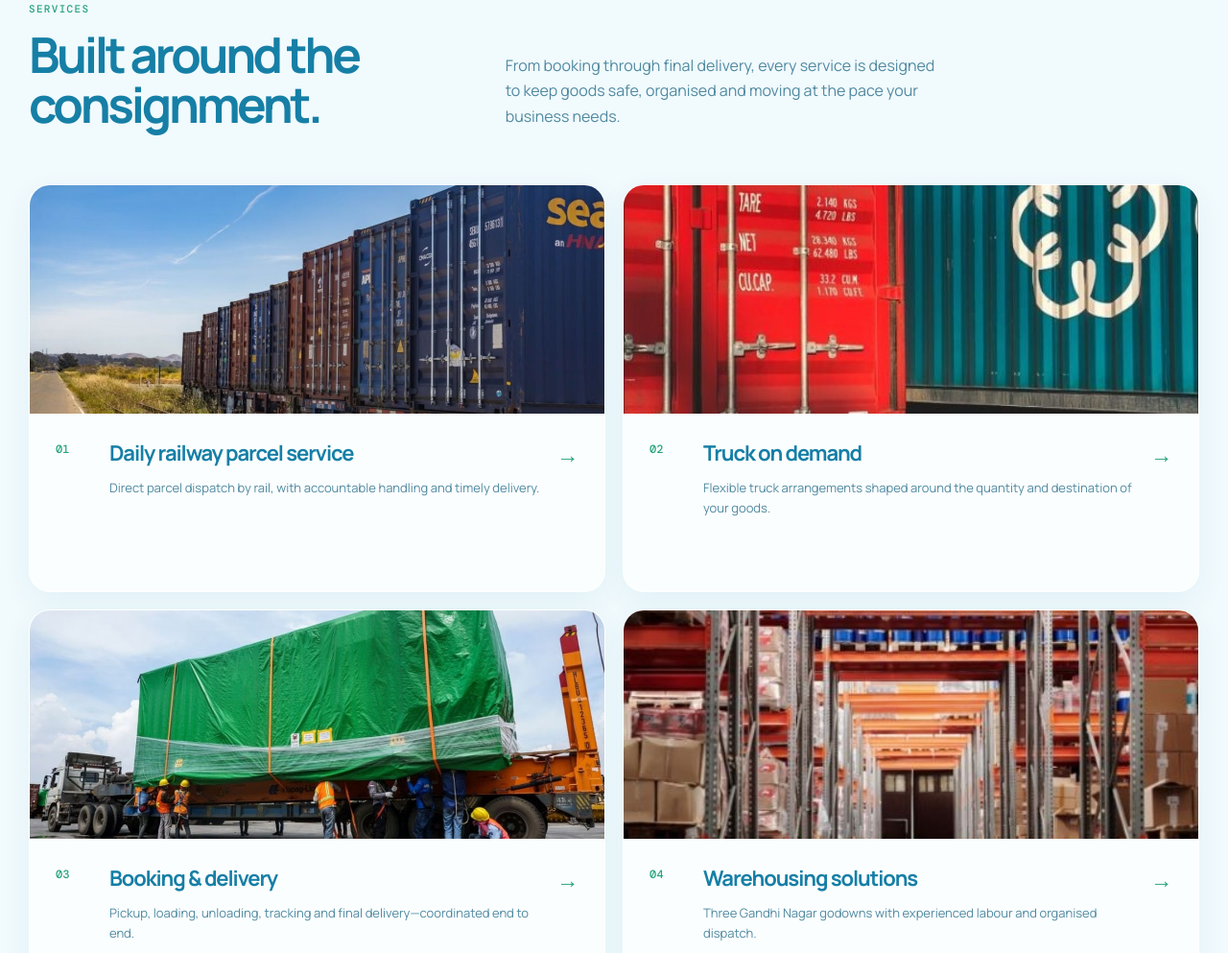
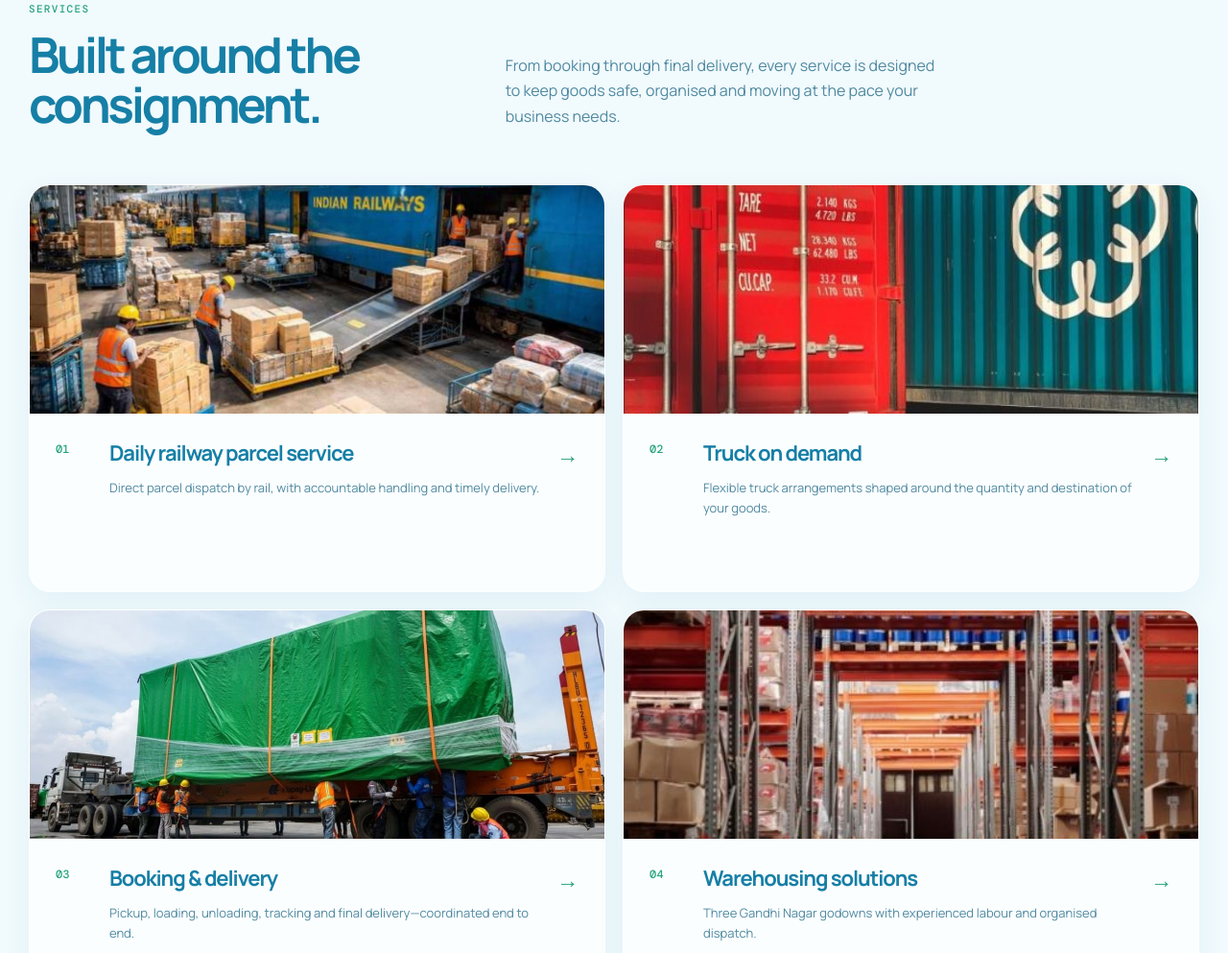
Before and after one commit to rntlogisticsinfo-netizen/rntglobal, a plain HTML site: page outputs/index.html in a window 1280 px wide. Shown: the part 1386-2379 px from the top of the page at 96% size. Drawn offline with nearby package versions, Linux system fonts and the light colour scheme.

Commit message:
Update index.html

```diff
--- a/outputs/index.html
+++ b/outputs/index.html
@@ -54,7 +54,7 @@
     .service { min-height:0; display:grid; grid-template-rows:238px minmax(185px,auto); background:rgba(255,255,255,.72); border:1px solid rgba(255,255,255,.88); border-radius:22px; overflow:hidden; box-shadow:0 10px 30px rgba(35,130,165,.07), inset 0 1px rgba(255,255,255,.92); backdrop-filter:blur(15px) saturate(130%); transition:transform .3s ease, box-shadow .3s ease; }
     .service:hover { transform:translateY(-5px); box-shadow:0 22px 46px rgba(23,127,166,.16), inset 0 1px rgba(255,255,255,.95); }
     .service-image { overflow:hidden; background:linear-gradient(145deg,#dff5fb,#bfe8f3); }.service-image img{width:100%;height:100%;object-fit:cover;display:block;filter:saturate(.84) contrast(.98);transition:transform .8s cubic-bezier(.2,.7,.1,1)}.service-image svg{display:none}.service:hover .service-image img{transform:scale(1.045)}
-    .service:nth-child(1) .service-image{background:url('rail-freight.jpg') center/cover no-repeat}.service:nth-child(2) .service-image{background:url('container-truck.jpg') center/cover no-repeat}.service:nth-child(3) .service-image{background:url('shipment-handling.jpg') center/cover no-repeat}.service:nth-child(4) .service-image{background:url('warehouse.jpg') center/cover no-repeat}
+    .service:nth-child(1) .service-image{background:url('rail-freight.jpeg') center/cover no-repeat}.service:nth-child(2) .service-image{background:url('container-truck.jpg') center/cover no-repeat}.service:nth-child(3) .service-image{background:url('shipment-handling.jpg') center/cover no-repeat}.service:nth-child(4) .service-image{background:url('warehouse.jpg') center/cover no-repeat}
     .service-copy { display:grid; grid-template-columns:42px 1fr auto; gap:14px; align-items:start; padding:26px 27px 28px; }
     .service-num { color:var(--green); font:500 12px "DM Mono",monospace; padding-top:3px; }
     .service h3 { margin:0 0 11px; font-size:22px; letter-spacing:-.05em; }
```
